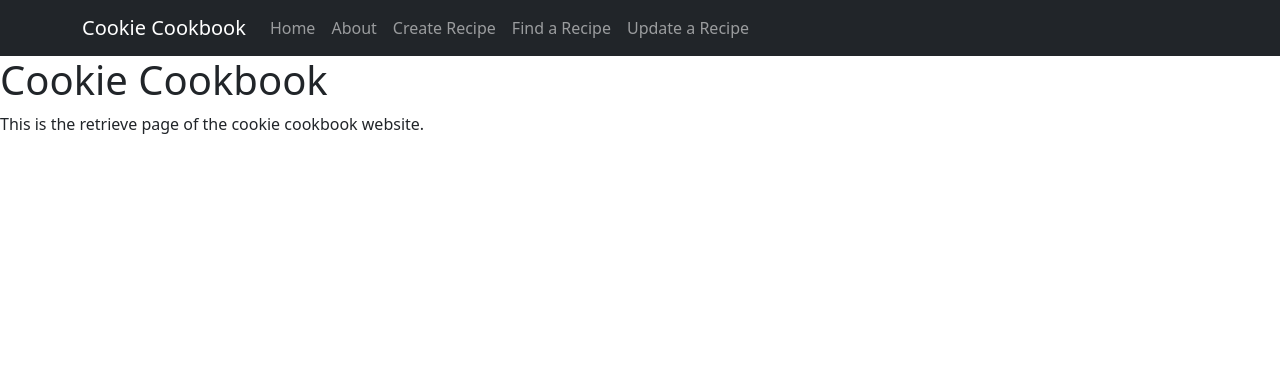
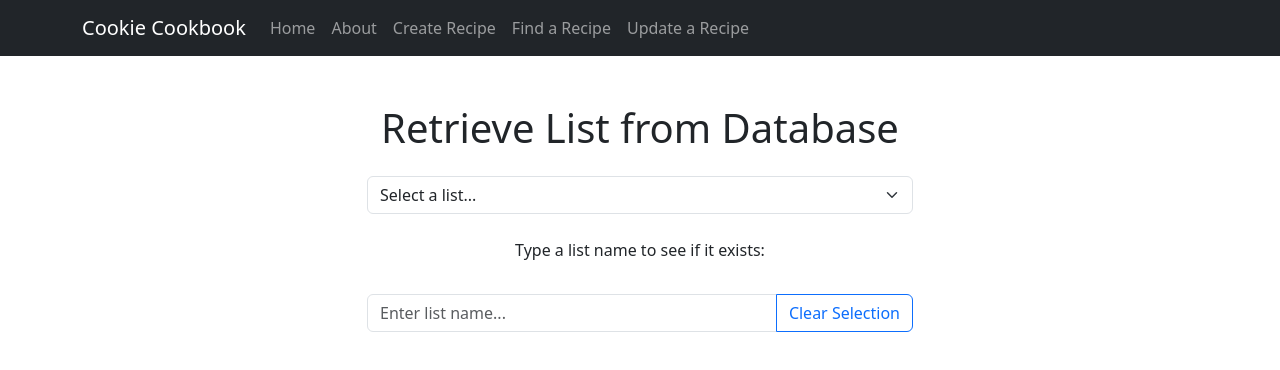
Before and after one commit to meiragoldstone/cookies, a React (Create React App) app in the folder cookie-cookbook-app/: page /Retrieve in a window 1280 px wide. Shown: the top 370 px of the page. Built offline with nearby package versions, Linux system fonts and the light colour scheme.

Commit message:
Home Page With Bootstrap

```diff
--- a/cookie-cookbook-app/src/Pages/Home.jsx
+++ b/cookie-cookbook-app/src/Pages/Home.jsx
@@ -1,13 +1,18 @@
 import React from 'react';
+import 'bootstrap/dist/css/bootstrap.min.css';
 
 const Home = () => {
     return (
-        <>
-            <h1>Cookie Cookbook</h1>
-            <p>
+        <div className="container">
+            <h1 className="text-center mt-5">Cookie Cookbook</h1>
+            <p className="lead text-center">
                 This is the home page of the cookie cookbook website.
             </p>
-        </>
+            <div className="text-center">
+                <h2 className="mt-5">Find Your Favorite Recipes!</h2>
+                <img src="cookie.jpg" className="img-fluid" alt="cookie" style={{ maxWidth: '100%', height: 'auto' }} />
+            </div>
+        </div>
     );
 }
 
--- a/cookie-cookbook-app/src/Pages/Retrieve.jsx
+++ b/cookie-cookbook-app/src/Pages/Retrieve.jsx
@@ -1,14 +1,111 @@
-import React from 'react';
+import React, { useState, useEffect } from 'react';
+import 'bootstrap/dist/css/bootstrap.min.css';
 
-const Retrieve = () => {
+const RetrieveList = () => {
+    const [listData, setListData] = useState([
+        { id: 1, name: 'Chocolate Chip Cookies', items: ['Flour', 'Sugar', 'Chocolate Chips', 'Oil'] },
+        { id: 2, name: 'Cheesecake Cookie', items: ['Cream Cheese', 'Eggs', 'Sugar'] },
+        { id: 3, name: 'Birthday Cookie', items: ['Flour', 'Sugar', 'Oil', 'Sprinkles'] },
+    ]);
+
+    const [selectedList, setSelectedList] = useState(null);
+    const [searchedList, setSearchedList] = useState('');
+    const [listExists, setListExists] = useState(false);
+
+    const handleDropdownChange = (event) => {
+        const selectedId = parseInt(event.target.value);
+        const list = listData.find(item => item.id === selectedId);
+        setSelectedList(list);
+        setSearchedList('');
+        setListExists(false);
+    };
+
+    const handleInputChange = (event) => {
+        setSearchedList(event.target.value);
+        setSelectedList(null);
+    };
+
+    useEffect(() => {
+        if (searchedList.trim() === '') {
+            setListExists(false);
+            return;
+        }
+
+        const trimmedListName = searchedList.trim().toLowerCase();
+        const exists = listData.some(list => list.name.toLowerCase() === trimmedListName);
+        setListExists(exists);
+    }, [searchedList, listData]);
+
     return (
-        <>
-            <h1>Cookie Cookbook</h1>
-            <p>
-                This is the retrieve page of the cookie cookbook website.
-            </p>
-        </>
+        <div className="container mt-5">
+            <h1 className="text-center mb-4">Retrieve List from Database</h1>
+
+            <div className="row justify-content-center mb-4">
+                <div className="col-md-6">
+                    <select
+                        className="form-select"
+                        value={selectedList ? selectedList.id : ''}
+                        onChange={handleDropdownChange}
+                    >
+                        <option value="">Select a list...</option>
+                        {listData.map((list) => (
+                            <option key={list.id} value={list.id}>{list.name}</option>
+                        ))}
+                    </select>
+                </div>
+            </div>
+
+            <div className="row justify-content-center mb-3">
+                <div className="col-md-6">
+                    <p className="text-center">Type a list name to see if it exists:</p>
+                </div>
+            </div>
+
+            <div className="row justify-content-center mb-4">
+                <div className="col-md-6">
+                    <div className="input-group">
+                        <input
+                            type="text"
+                            className="form-control"
+                            placeholder="Enter list name..."
+                            value={searchedList}
+                            onChange={handleInputChange}
+                        />
+                        <button
+                            className="btn btn-outline-primary"
+                            type="button"
+                            onClick={() => setSelectedList(null)}
+                        >
+                            Clear Selection
+                        </button>
+                    </div>
+                    {searchedList.trim() !== '' && listExists &&
+                        <p className="text-success mt-2">List with name "{searchedList}" exists.</p>
+                    }
+                    {searchedList.trim() !== '' && !listExists &&
+                        <p className="text-danger mt-2">List with name "{searchedList}" does not exist.</p>
+                    }
+                </div>
+            </div>
+
+            {selectedList && (
+                <div className="row justify-content-center mt-4">
+                    <div className="col-md-6">
+                        <div className="card">
+                            <div className="card-body">
+                                <h5 className="card-title">{selectedList.name}</h5>
+                                <ul className="list-group list-group-flush">
+                                    {selectedList.items.map((item, index) => (
+                                        <li key={index} className="list-group-item">{item}</li>
+                                    ))}
+                                </ul>
+                            </div>
+                        </div>
+                    </div>
+                </div>
+            )}
+        </div>
     );
-}
+};
 
-export default Retrieve;
+export default RetrieveList;
```
Also changed, not shown: cookie-cookbook-app/src/Pages/cookie.jpg (added).
